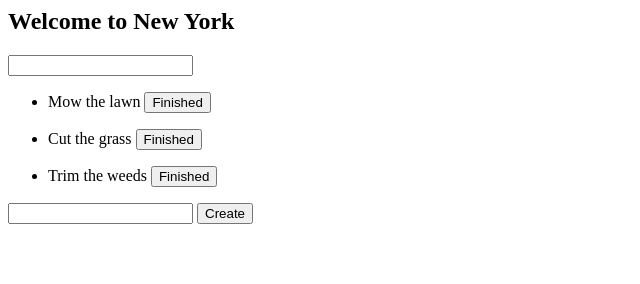
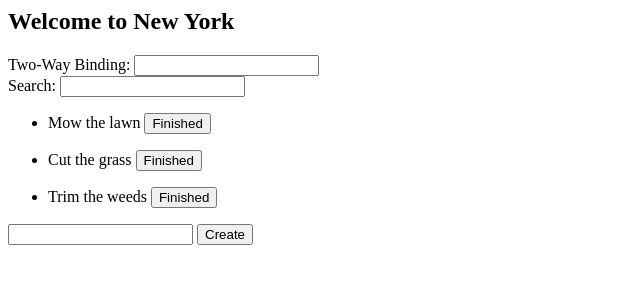
Before and after one commit to luketlancaster/angularz, a plain HTML site: page index.html in a window 1280 px wide. Shown: the whole page, without its empty margins (0-640 px from the left). Drawn offline with nearby package versions, Linux system fonts and the light colour scheme.

Commit message:
add index for fix

```diff
--- a/index.html
+++ b/index.html
@@ -5,11 +5,16 @@
   <section ng-controller="TodoCtrl">
     <h1>{{ title }}</h1>
     <div>
+      <label>Two-Way Binding:</label>
       <input type="text" ng-model="macaroni" />
       <div> {{ macaroni }} </div>
     </div>
     <div>
-      <ul class="todo-list" ng-repeat="todo in todos">
+      <label>Search:</label>
+      <input type="text" ng-model="searchText" />
+    </div>
+    <div>
+      <ul class="todo-list" ng-repeat="todo in todos | filter: searchText">
         <li>{{todo.name}} <button ng-click="killTodo(todo)">Finished</button></li>
       </ul>
     </div>
```
